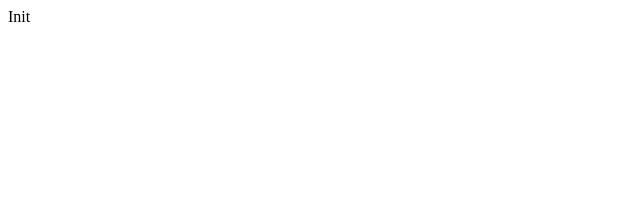
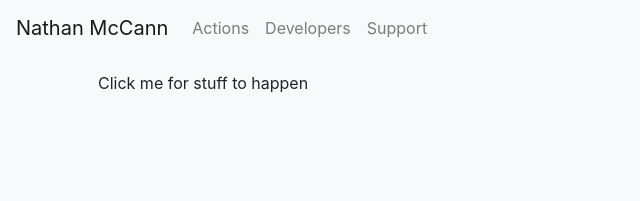
Before and after one commit to njmccann/njmccann.github.io, a plain HTML site: page index.html in a window 1280 px wide. Shown: the whole page, without its empty margins (0-640 px from the left). Drawn offline with nearby package versions, Linux system fonts and the light colour scheme.

Commit message:
Add actual code to index

```diff
--- a/index.html
+++ b/index.html
@@ -1 +1,41 @@
-Init
+
+<!DOCTYPE html>
+<html>
+    <head>
+        <link rel="stylesheet" href="https://stackpath.bootstrapcdn.com/bootstrap/4.3.1/css/bootstrap.min.css" integrity="sha384-ggOyR0iXCbMQv3Xipma34MD+dH/1fQ784/j6cY/iJTQUOhcWr7x9JvoRxT2MZw1T" crossorigin="anonymous">
+    </head>
+    <body class="bg-light">
+        <nav class="navbar navbar-expand-md navbar-light bg-light fixed-top">
+            <a class="navbar-brand" href="#">Nathan McCann</a>
+            <button class="navbar-toggler" type="button" data-toggle="collapse" data-target="#navMain" aria-controls="navMain" aria-expanded="false" aria-label="Toggle navigation">
+                <span class="navbar-toggler-icon"></span>
+            </button>
+
+            <div class="collapse navbar-collapse" id="navMain">
+                <ul class="navbar-nav mr-auto">
+                    <li class="nav-item">
+                        <a class="nav-link" href="#">Actions</a>
+                    </li>
+                    <li class="nav-item">
+                        <a class="nav-link" href="#">Developers</a>
+                    </li>
+                    <li class="nav-item">
+                        <a class="nav-link" href="#">Support</a>
+                    </li>
+                </ul>
+            </div>
+        </nav>
+
+        <main role="main">
+            <div class="jumbotron bg-transparent">
+                <div class="container">
+                  <div class="btn btn-default">Click me for stuff to happen</div>
+                </div>
+            </div>
+        </main>
+
+        <script src="https://code.jquery.com/jquery-3.3.1.slim.min.js" integrity="sha384-q8i/X+965DzO0rT7abK41JStQIAqVgRVzpbzo5smXKp4YfRvH+8abtTE1Pi6jizo" crossorigin="anonymous"></script>
+        <script src="https://cdnjs.cloudflare.com/ajax/libs/popper.js/1.14.7/umd/popper.min.js" integrity="sha384-UO2eT0CpHqdSJQ6hJty5KVphtPhzWj9WO1clHTMGa3JDZwrnQq4sF86dIHNDz0W1" crossorigin="anonymous"></script>
+        <script src="https://stackpath.bootstrapcdn.com/bootstrap/4.3.1/js/bootstrap.min.js" integrity="sha384-JjSmVgyd0p3pXB1rRibZUAYoIIy6OrQ6VrjIEaFf/nJGzIxFDsf4x0xIM+B07jRM" crossorigin="anonymous"></script>
+    </body>
+</html>
```
